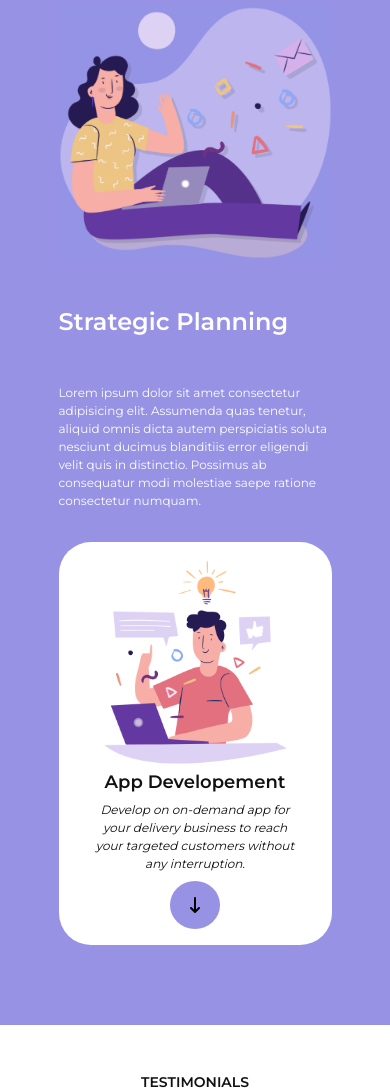
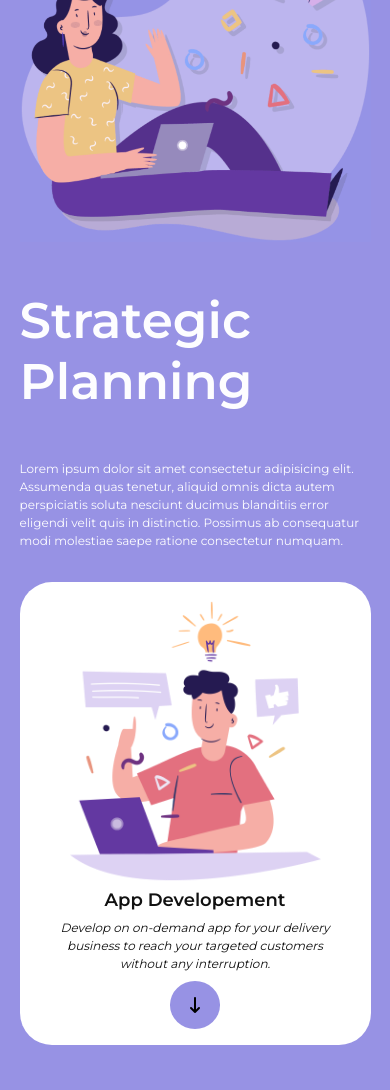
Before and after one commit to RiccardoMont/htmlcss-responsive-layout, a plain HTML site: page index.html in a window 390 px wide. Shown: the part 1652-2742 px from the top of the page. Drawn offline with Linux system fonts and the light colour scheme.

Commit message:
aggiunta sezione strategic

```diff
--- a/css/style.css
+++ b/css/style.css
@@ -731,6 +731,10 @@ nav .hamburger{
 
 @media screen and (max-width: 768px) {
 
+    .container{
+        width: 90%;
+    }
+
 
 /*Inizio nav*/
     nav .menu{
@@ -745,6 +749,9 @@ nav .hamburger{
 
 /*Inizio demo*/
 
+
+
+
     .demo .get{
         flex-direction: column;
         gap: 3rem;
@@ -753,7 +760,7 @@ nav .hamburger{
     }
 
     .demo .get .width-41{
-        width: 270px;
+        width: 400px;
     }
 
     .demo .get .position-absolute{
@@ -769,6 +776,34 @@ nav .hamburger{
     }
 
 /*Fine demo*/
+/*Inizio strategic*/
+
+    .strategic .container{
+        width: 90%;
+    }
+
+    .strategic .row{
+    flex-direction: column;
+    gap:2rem;
+    }
+
+    .strategic .align-self-end{
+    align-self: unset;
+    }
+
+    .strategic .col-6{
+        width: 100%;
+    }
+
+    .strategic .col-5{
+        width: 100%;
+    }
+
+    .strategic .size-24{
+        font-size: 50px;
+    }
+
+/*Fine strategic*/
 }
 
 
```
